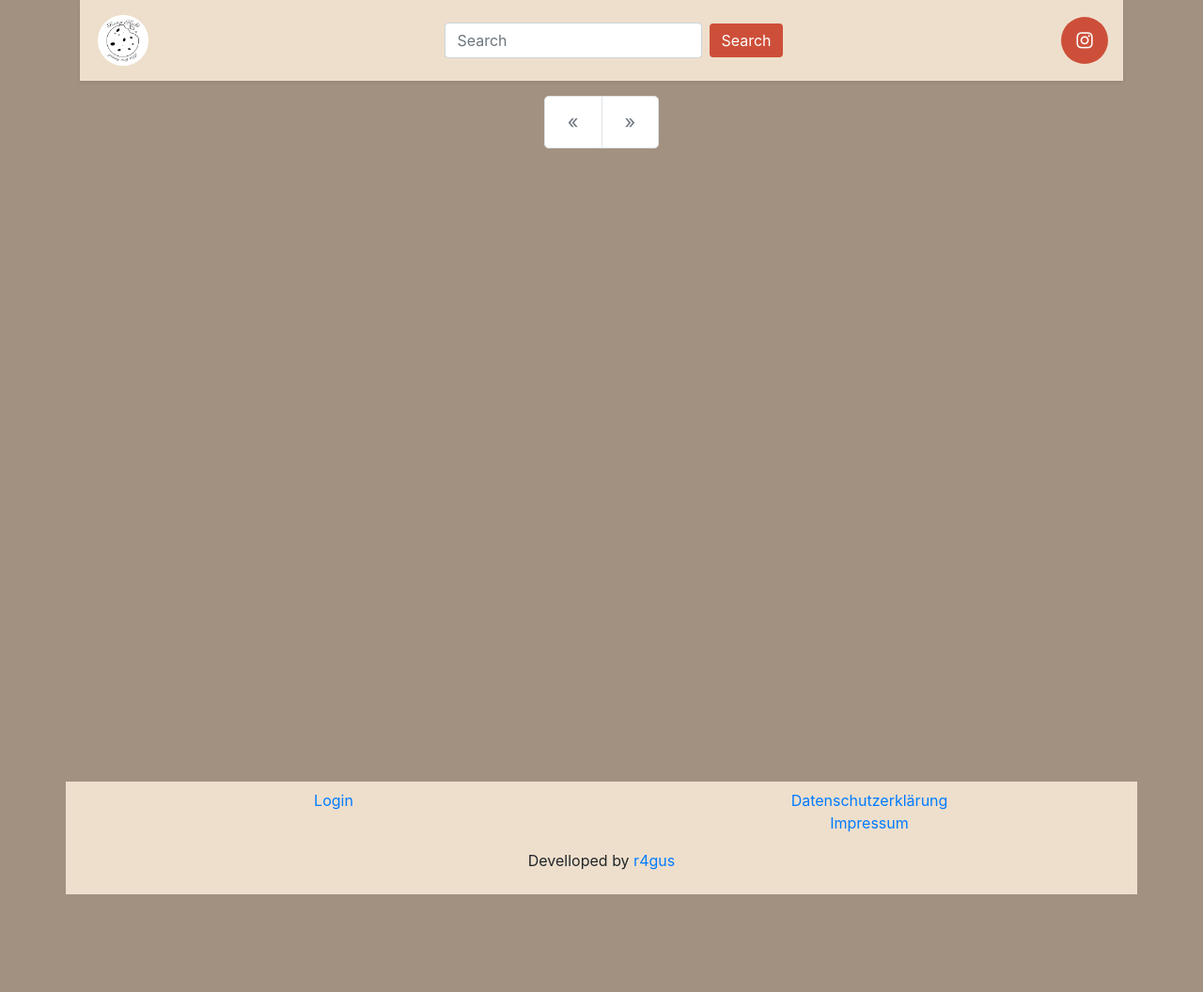
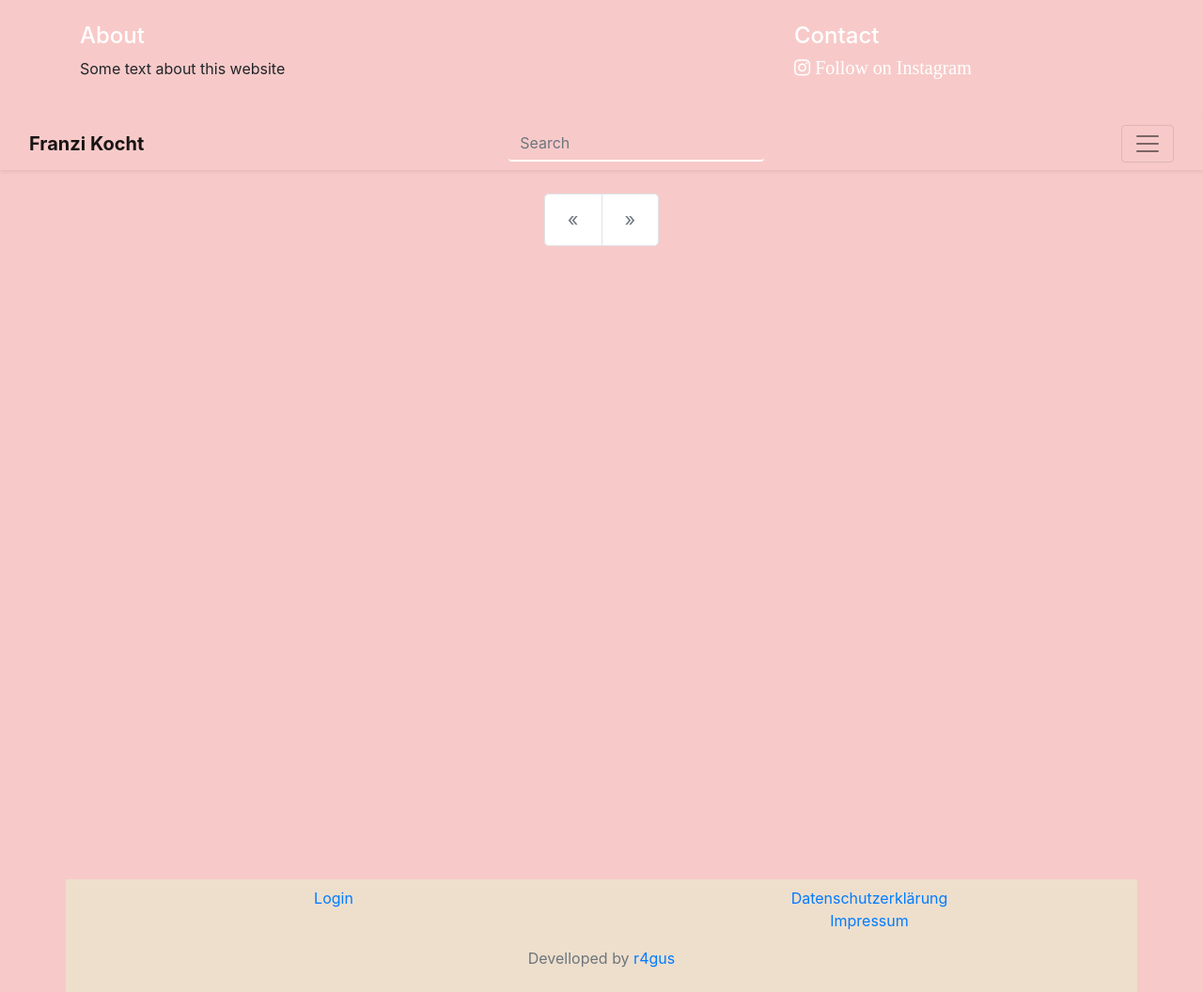
Before and after one commit to r4gus/Blogger, a Flask app: page / in a window 1280 px wide. Shown: the whole page at 94% size. Before the commit the page ends 952 px from the top, so only its background shows below. Run offline with Flask 2, Linux system fonts and the light colour scheme; data that the repository does not hold is empty; some libraries are stand-ins or nearby versions.

Commit message:
navbar overhauled

```diff
--- a/app/static/css/main.css
+++ b/app/static/css/main.css
@@ -3,13 +3,15 @@ html, body {
 }
 
 .background {
-	background-color: #a29180;
+	background-color: #F7CAC9; /*#a29180; old value*/
 	min-height: 100vh;
 }
 
 .navbar {
-	background-color: #eedfcc;
+	background-color: #F7CAC9; /*#eedfcc; */
+    margin-bottom: 25px;
 }
+
 
 a.link:link {
 	color: black;
@@ -20,7 +22,7 @@ a.link:visited {
 }
 
 a.link:hover {
-	color: #cd4f39;
+	color: #00ffff;
 	text-decoration: none;
 }
 
@@ -36,8 +38,22 @@ button.search-button:hover {
 	color: #cd4f39;
 }
 
+input.search-box {
+    background-color: #F7CAC9;
+    border-top: none;
+    border-left: none;
+    border-right: none;
+    border-bottom: 2px solid white;
+}
+
 input.search-box:focus {
-	box-shadow: inset 0 0 2px 2px #cd4f39;
+	box-shadow: none;
+    border: none;
+    background-color: #F7CAC9;
+    border-top: none;
+    border-left: none;
+    border-right: none;
+    border-bottom: 2px solid #00ffff;
 }
 
 
@@ -55,20 +71,10 @@ a.link {
 }
 
 .fa {
-    padding: 15px;
     font-size: 20px;
-    width: 50px;
-    text-align: center;
-    text-decoration: none;
-    border-radius: 50%;
 }
 
 .fa:hover {
     opacity: 0.7;
     color: white;
 }
-
-.fa-instagram {
-    background-color: #cd4f39;
-    color: white;
-}
--- a/app/templates/base.html
+++ b/app/templates/base.html
@@ -9,7 +9,7 @@
 {% endblock %}
 
 {% block navbar %}
-{% include "navbar.html" %}
+{% include "new_navbar.html" %}
 {% endblock %}
 
 {% block content %}
--- a/app/templates/new_navbar.html
+++ b/app/templates/new_navbar.html
@@ -1,34 +1,45 @@
+<!-- Collapsed Info Section -->
+<div id="navbarHeader" class="collapse show" style="">
+    <div class="container">
+        <div class="row">
+            <div class="col-sm-8 col-md-7 py-4">
+                <h4 class="text-white">About</h4>
+                <p>Some text about this website</p>
+            </div>
+            <div class="col-sm-4 offset-md-1 py-4">
+                <h4 class="text-white">Contact</h4>
+                <ul class="list-unstyled">
+                    <li>
+                        <a class="text-white fa fa-instagram" href="https://www.instagram.com/franzi.kocht/" target="_blank"> Follow on Instagram</a>
+                    </li>
+                </ul>
+            </div>
+        </div>
+    </div>
+</div>
+<!-- ./Collapsed Info Section -->
 <!--Navbar -->
-<div class="container pb-3">
-<nav class="mb-1 navbar navbar-expand-lg navbar-dark info-color">
-  <a class="navbar-brand" href="#">Navbar</a>
-  <button class="navbar-toggler" type="button" data-toggle="collapse" data-target="#navbarSupportedContent-4"
-    aria-controls="navbarSupportedContent-4" aria-expanded="false" aria-label="Toggle navigation">
-    <span class="navbar-toggler-icon"></span>
-  </button>
-  <div class="collapse navbar-collapse" id="navbarSupportedContent-4">
-    <ul class="navbar-nav ml-auto">
-      <li class="nav-item active">
-        <a class="nav-link" href="#">
-          <i class="fab fa-facebook-f"></i> Facebook
-          <span class="sr-only">(current)</span>
+<nav class="navbar navbar-light shadow-sm">
+    <div class="container-fluid d-flex justify-content-between">
+        <a class="navbar-brand d-flex align-items-center" href="{{ url_for('main.index') }}">
+            <strong>Franzi Kocht</strong>
         </a>
-      </li>
-      <li class="nav-item">
-        <a class="nav-link" href="#">
-          <i class="fab fa-instagram"></i> Instagram</a>
-      </li>
-      <li class="nav-item dropdown">
-        <a class="nav-link dropdown-toggle" id="navbarDropdownMenuLink-4" data-toggle="dropdown"
-          aria-haspopup="true" aria-expanded="false">
-          <i class="fas fa-user"></i> Profile </a>
-        <div class="dropdown-menu dropdown-menu-right dropdown-info" aria-labelledby="navbarDropdownMenuLink-4">
-          <a class="dropdown-item" href="#">My account</a>
-          <a class="dropdown-item" href="#">Log out</a>
-        </div>
-      </li>
-    </ul>
-  </div>
+
+		<form class="form-inline" method="get" action="{{ url_for('main.index') }}">
+			<input class="form-control mr-sm-2 search-box" type="search" placeholder="Search" name="search">
+		</form>
+
+        {% if current_user.is_authenticated %}
+            {% include "user_dropdown.html" %}
+        {% endif %}
+
+        <button class="navbar-toggler collapsed" type="button"
+                data-toggle="collapse" data-target="#navbarHeader"
+                aria-controls="navbarHeader" aria-expanded="false"
+                aria-label="Toggle navigation">
+            <span class="navbar-toggler-icon"></span>
+        </button>
+    </div>
+    <hr>
 </nav>
-</div>
 <!--/.Navbar -->
--- a/app/templates/sweetbootstrap.html
+++ b/app/templates/sweetbootstrap.html
@@ -24,9 +24,15 @@
   {% block body %}
 
   <div class="background" >
-  {% block navbar %}{% endblock %}
-  {% block content %}{% endblock %}
-  {% block footer %}{% endblock %}
+      <header>
+        {% block navbar %}{% endblock %}
+      </header>
+      <main role="main">
+        {% block content %}{% endblock %}
+      </main>
+      <footer class="text-muted">
+        {% block footer %}{% endblock %}
+      </footer>
   </div>
 
   {% block scripts %}
```
